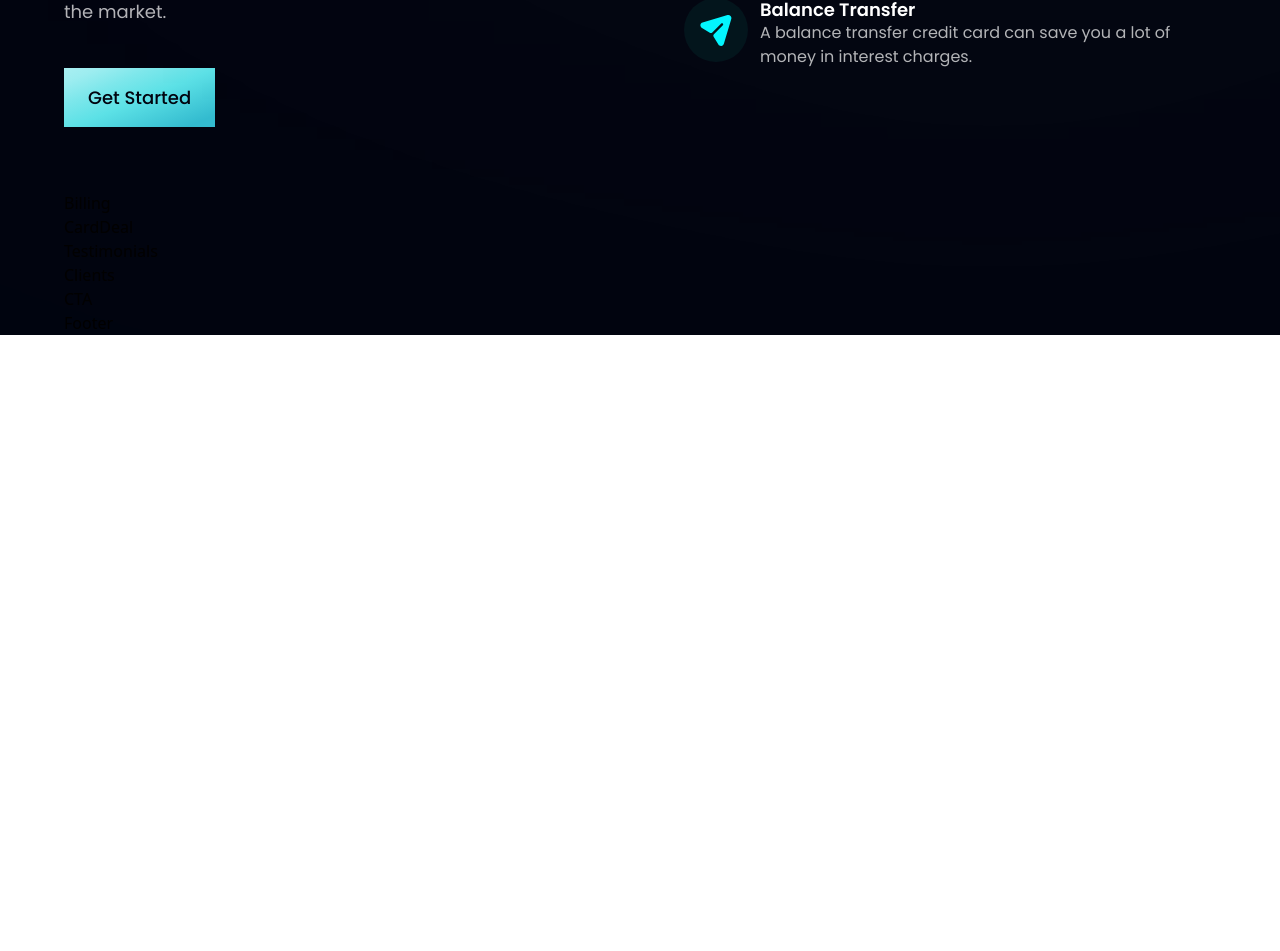
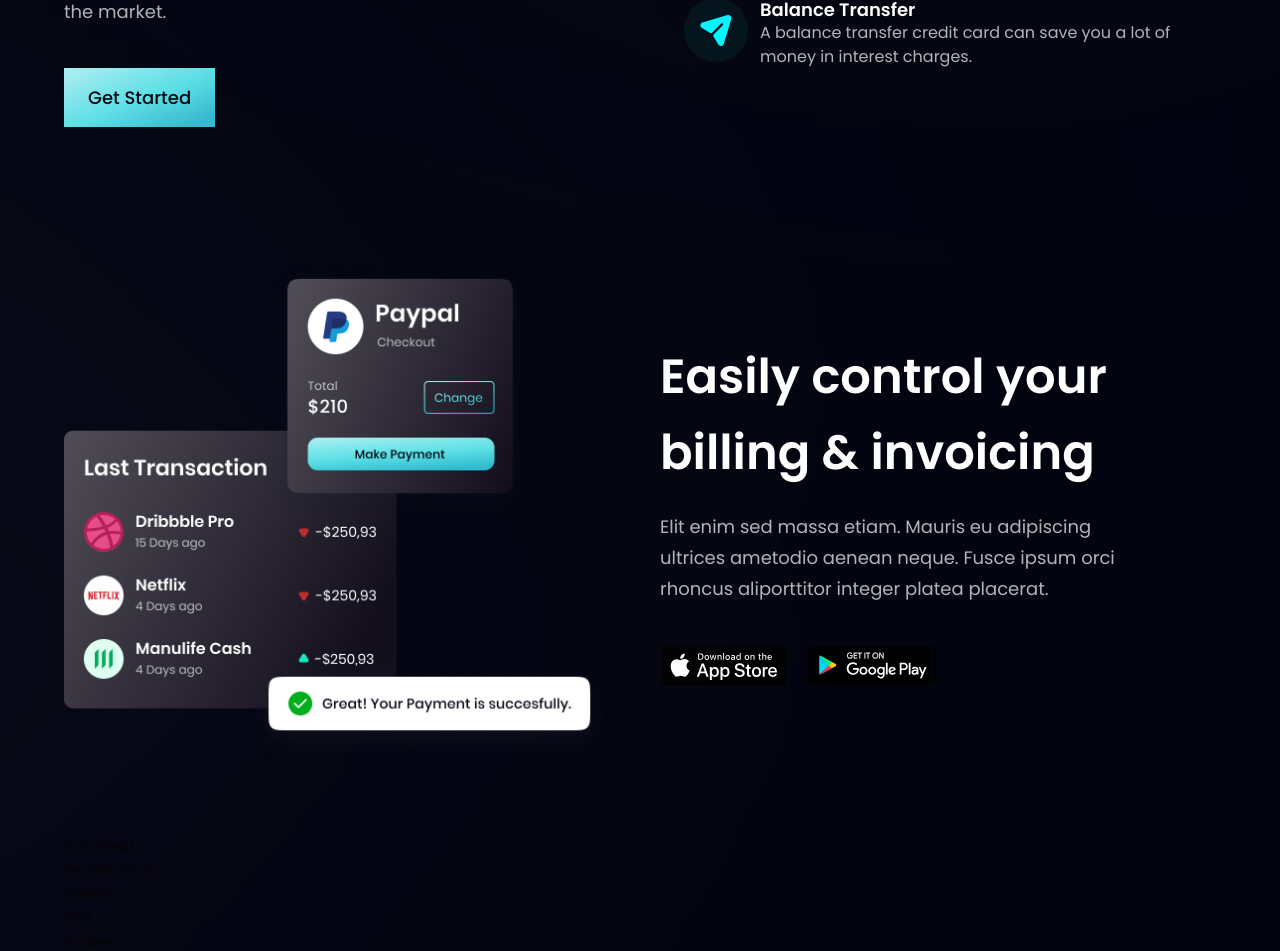
Before and after one commit to saisaiant/bank-modern-app, a React (Vite) app: page / in a window 1280 px wide. Shown: the part 1355-2306 px from the top of the page. Before the commit the page ends 1690 px from the top, so only its background shows below. Built offline with nearby package versions, Linux system fonts and the light colour scheme.

Commit message:
Add Billing Components & styling

```diff
--- a/src/components/Billing.jsx
+++ b/src/components/Billing.jsx
@@ -1,9 +1,29 @@
-import React from 'react'
+import { apple, bill, google } from '../assets'
+import styles, { layout } from '../style'
 
-const Billing = () => {
-  return (
-    <div>Billing</div>
-  )
-}
+const Billing = () => (
+  <section id="product" className={layout.sectionReverse}>
+    <div className={layout.sectionImgReverse}>
+      <img src={bill} alt="billing" className='w-[100%] h-[100%] relative z-[5] ' />
+      <div className='absolute z-[3] -left-1/2 top-0 w-[50%] h-[50%] rounded-full white__gradient' />
+      <div className='absolute z-[0] -left-1/2 bottom-0 w-[50%] h-[50%] rounded-full pink__gradient' />
+    </div>
+    <div className={layout.sectionInfo}>
+      <h2 className={styles.heading2}>
+        Easily control your <br className="sm:block hidden" /> billing &
+        invoicing
+      </h2>
+      <p className={`${styles.paragraph} max-w-[470px] mt-5`}>
+        Elit enim sed massa etiam. Mauris eu adipiscing ultrices ametodio
+        aenean neque. Fusce ipsum orci rhoncus aliporttitor integer platea
+        placerat.
+      </p>
+      <div className='flex flex-row flex-wrap sm:mt-10 mt-6'>
+        <img src={apple} alt="apple_store" className='w-[128px] h-[42px] object-contain mr-5 cursor-pointer' />
+        <img src={google} alt="google_store" className='w-[128px] h-[42px] object-contain mr-5 cursor-pointer' />
+      </div>
+    </div>
+  </section>
+)
 
 export default Billing
```
